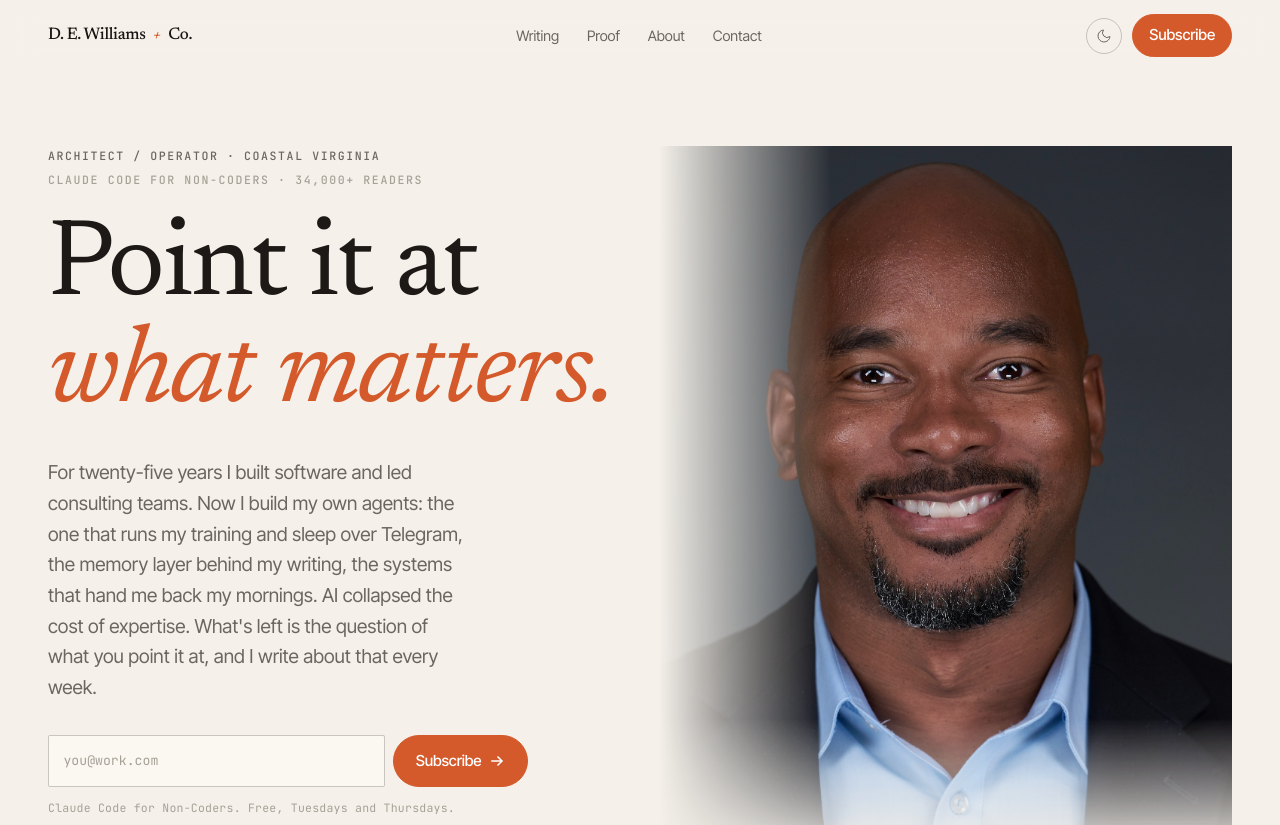
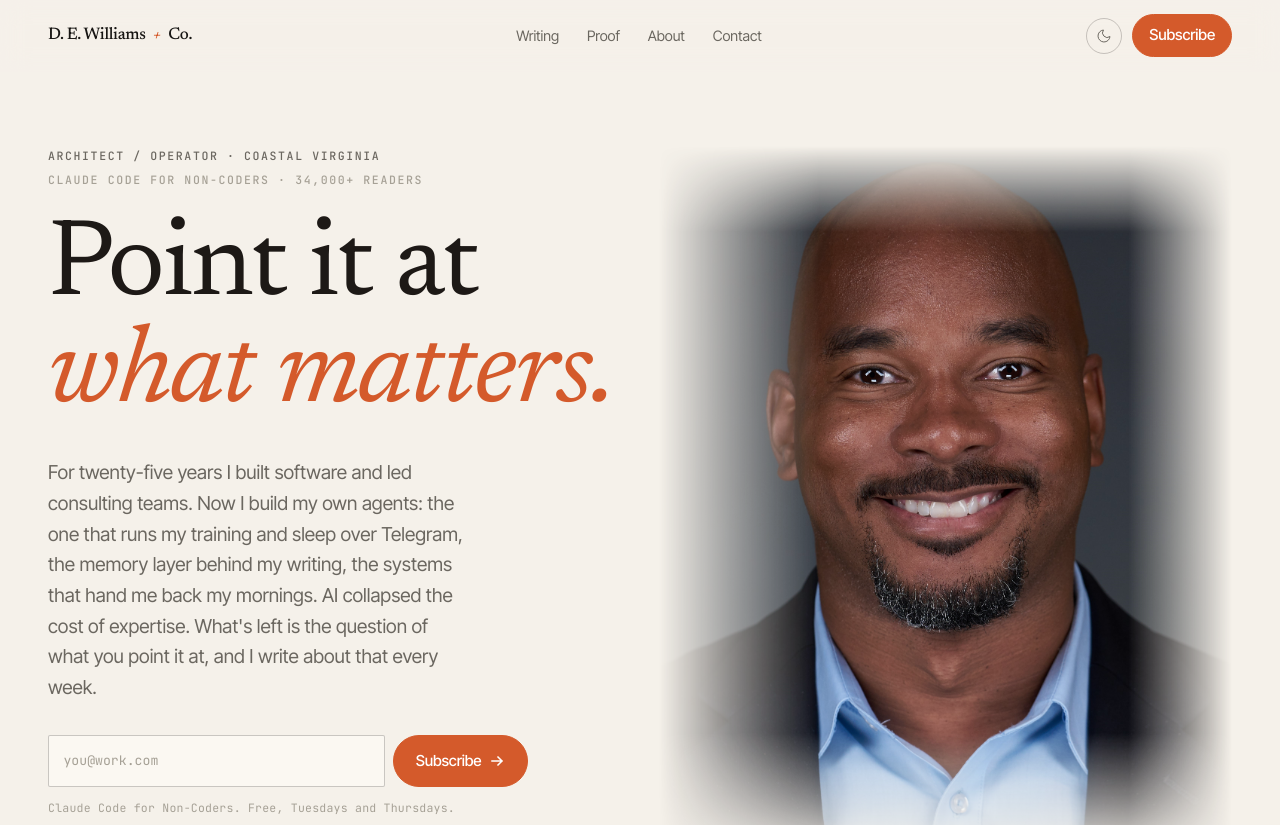
Before and after one commit to danieleugenewilliams/dwilliams-react, a React (Vite) app: page / in a window 1280 px wide. Shown: the top 825 px of the page. Built offline with nearby package versions, Linux system fonts and the light colour scheme; no server answers.

Commit message:
fix(hero): fade portrait on all four edges into the page
Extend the directional-gradient mask to top, right, and bottom (top kept
gentle to preserve the head), intersected so only the inner region stays
fully opaque.

Co-Authored-By: Claude Opus 4.8 (1M context) <noreply@anthropic.com>

```diff
--- a/src/styles/single-page.css
+++ b/src/styles/single-page.css
@@ -81,16 +81,21 @@
   object-fit: cover;
   object-position: center top;
   filter: grayscale(0.12) contrast(1.02);
-  /* Directional gradient: fade the inner (left) edge toward the text and the
-     bottom edge into the page, so the portrait transitions into the background
-     instead of sitting in a hard box. Theme-agnostic (fades to transparent). */
+  /* Directional gradients on all four edges so the portrait transitions into
+     the page instead of sitting in a hard box. Each edge fades to transparent;
+     they are intersected so only the inner region stays fully opaque. Top is
+     kept gentle so it doesn't eat into the head. Theme-agnostic. */
   -webkit-mask-image:
-    linear-gradient(to right, transparent 0%, #000 30%),
-    linear-gradient(to top, transparent 0%, #000 20%);
+    linear-gradient(to right, transparent 0%, #000 28%),
+    linear-gradient(to left, transparent 0%, #000 18%),
+    linear-gradient(to bottom, transparent 0%, #000 12%),
+    linear-gradient(to top, transparent 0%, #000 18%);
   -webkit-mask-composite: source-in;
   mask-image:
-    linear-gradient(to right, transparent 0%, #000 30%),
-    linear-gradient(to top, transparent 0%, #000 20%);
+    linear-gradient(to right, transparent 0%, #000 28%),
+    linear-gradient(to left, transparent 0%, #000 18%),
+    linear-gradient(to bottom, transparent 0%, #000 12%),
+    linear-gradient(to top, transparent 0%, #000 18%);
   mask-composite: intersect;
 }
 
```
